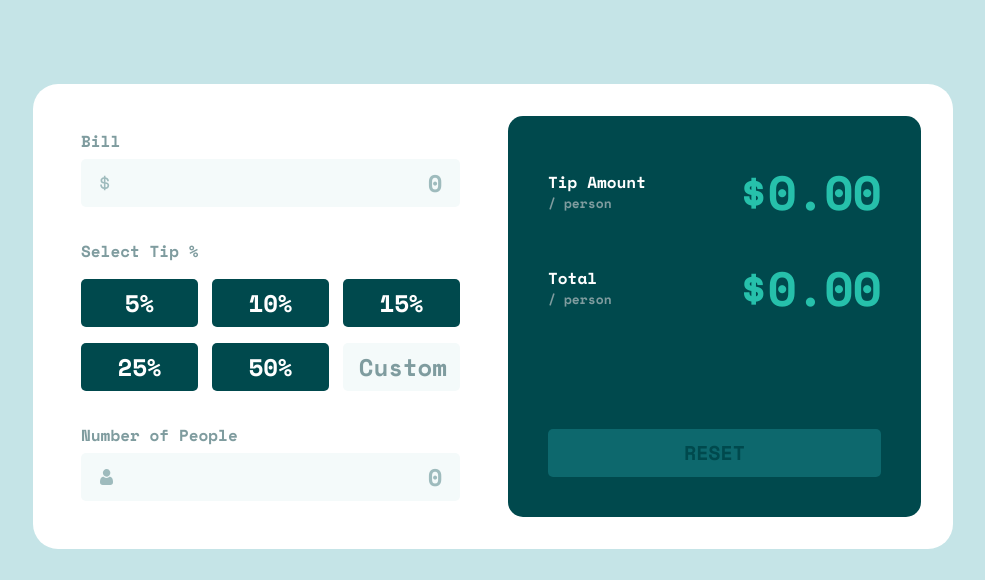
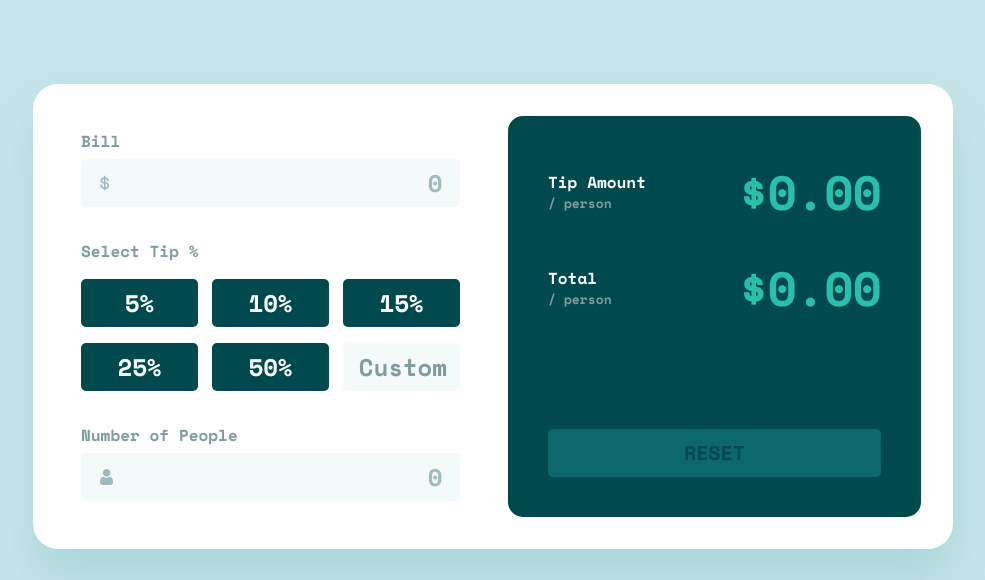
Before and after one commit to sarahc-dev/tip-calculator, a plain HTML site: page index.html in a window 1280 px wide. Shown: the part 220-800 px from the top of the page, without its empty margins (147-1132 px from the left). Drawn offline with nearby package versions, Linux system fonts and the light colour scheme.

Commit message:
added box shadow

```diff
--- a/style.css
+++ b/style.css
@@ -59,6 +59,7 @@ body {
 .container {
   background-color: var(--white);
   border-radius: 25px 25px 0 0;
+  box-shadow: 0px 32px 43px hsla(185, 38%, 50%, 0.2);
   padding: 2rem;
 }
 
```
